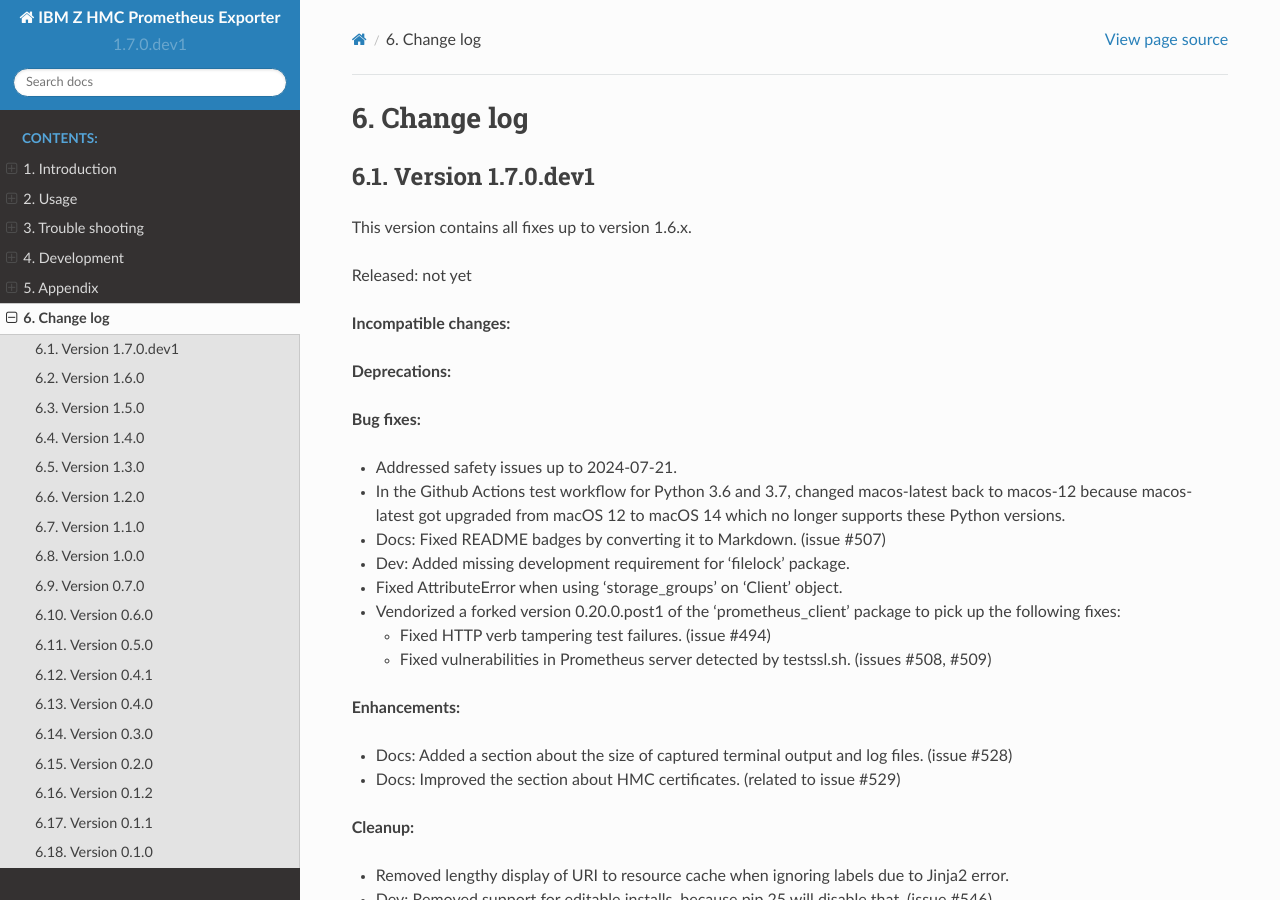
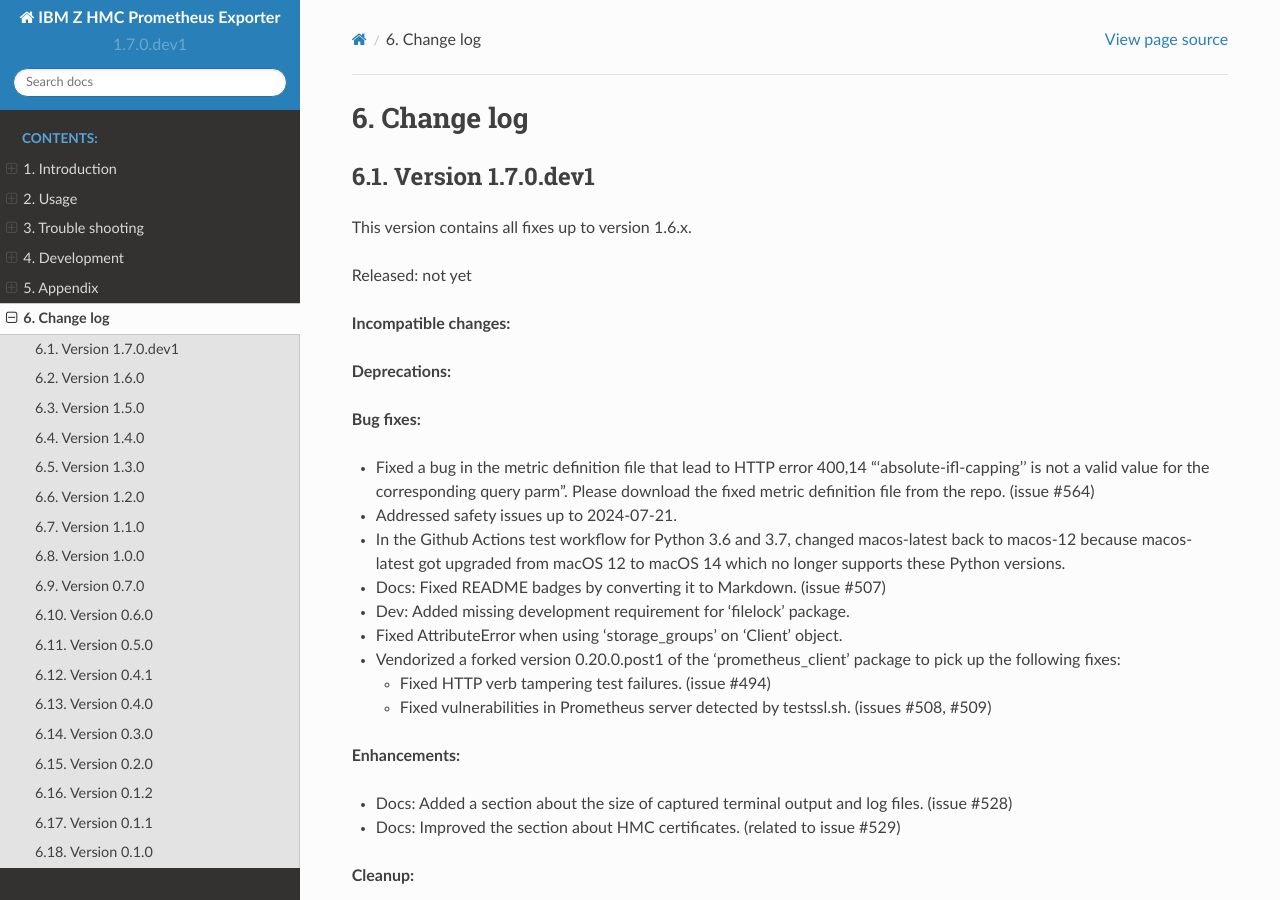
Before and after one commit to zhmcclient/zhmc-prometheus-exporter, a Sphinx documentation site: the page built from docs/changes.rst, in a window 1280 px wide and 900 px high. Built offline with Sphinx 7.4.7 and the Read the Docs theme 2.0.0, drawn with Linux system fonts in a browser that asks for light colours.

Commit message:
Fixed HTTP 400,14 on 'absolute-ifl-capping''
Signed-off-by: Andreas Maier <maiera@de.ibm.com>

```diff
--- a/docs/changes.rst
+++ b/docs/changes.rst
@@ -29,6 +29,11 @@
 **Deprecations:**
 
 **Bug fixes:**
+
+* Fixed a bug in the metric definition file that lead to
+  HTTP error 400,14 "'absolute-ifl-capping'' is not a valid value for the
+  corresponding query parm". Please download the fixed metric definition file
+  from the repo. (issue #564)
 
 * Addressed safety issues up to 2024-07-21.
 
```
Also changed, not shown: 1 other file.
